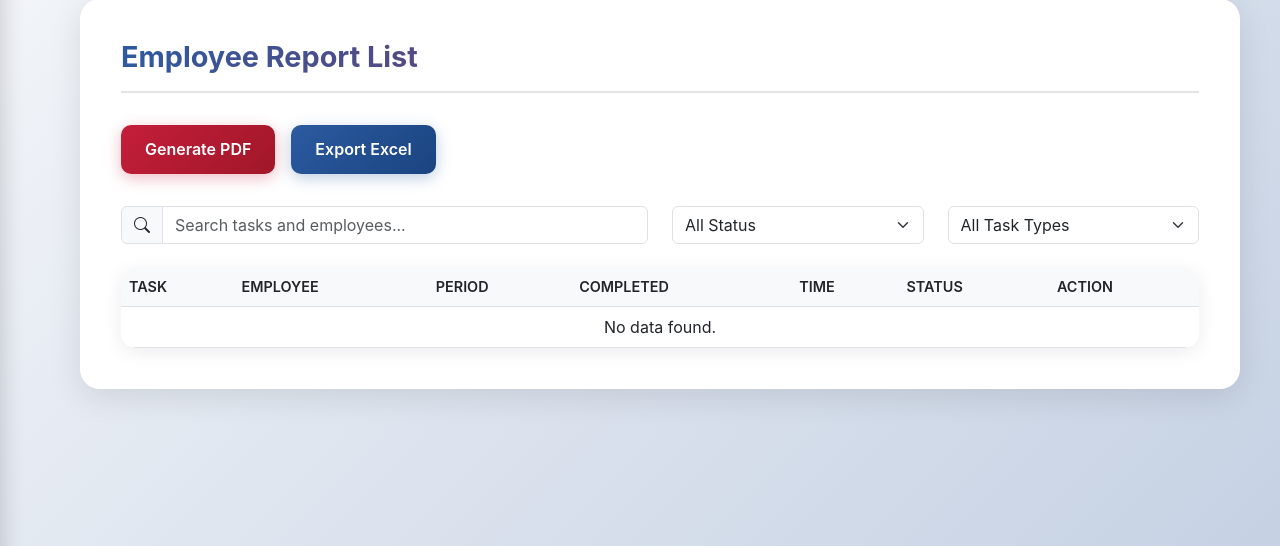
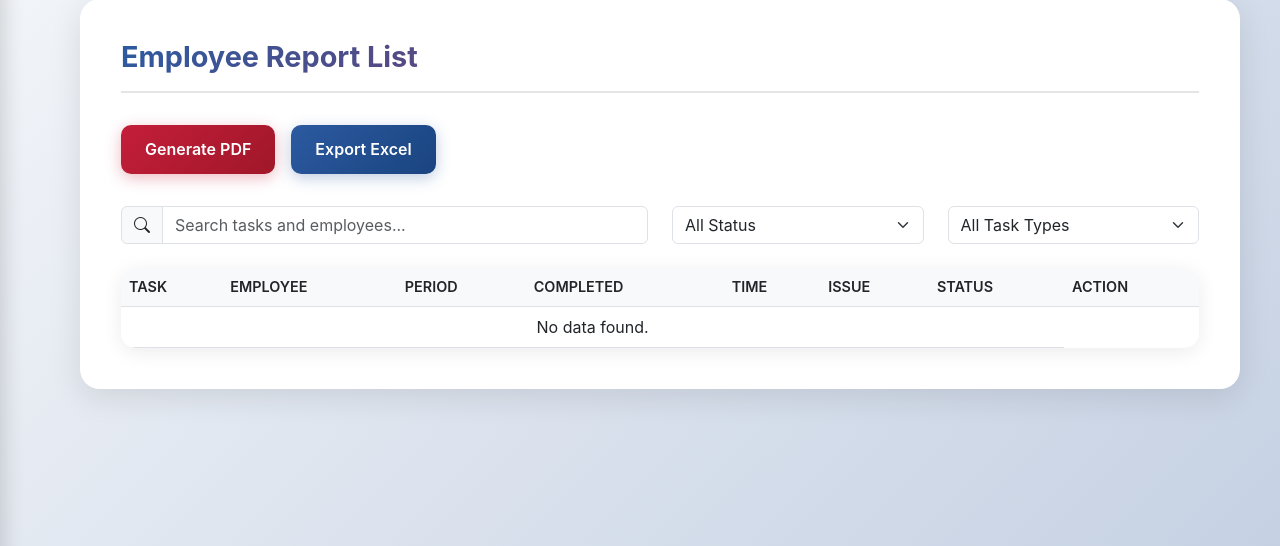
Before and after one commit to Enggal0/tama_kp, a PHP site: page /admin/report.php in a window 1280 px wide. Shown: the part 151-697 px from the top of the page. Run offline with PHP 8.4, Linux system fonts and the light colour scheme; tables that the repository leaves empty or names only in its code hold one stand-in row (values such as "Sample post"); some libraries are stand-ins or nearby versions.

Commit message:
Add 'Issue' column to report table: display task-related issues in employee report.

```diff
--- a/admin/report.php
+++ b/admin/report.php
@@ -210,6 +210,7 @@
                                     <th>Period</th>
                                     <th>Completed</th>
                                     <th>Time</th>
+                            <th>Issue</th>
                                     <th>Status</th>
                                     <th>Action</th>
                                 </tr>
@@ -236,6 +237,7 @@
                                                 ?>
                                             </td>
                                             <td><?php echo htmlspecialchars($row['created_at'] ?? '-'); ?></td>
+                                        <td><?php echo htmlspecialchars($row['kendala'] ?? '-'); ?></td>
                                             <td>
                                                 <?php
                                                     // Use task_status from latest task_achievements and map to current logic
```
